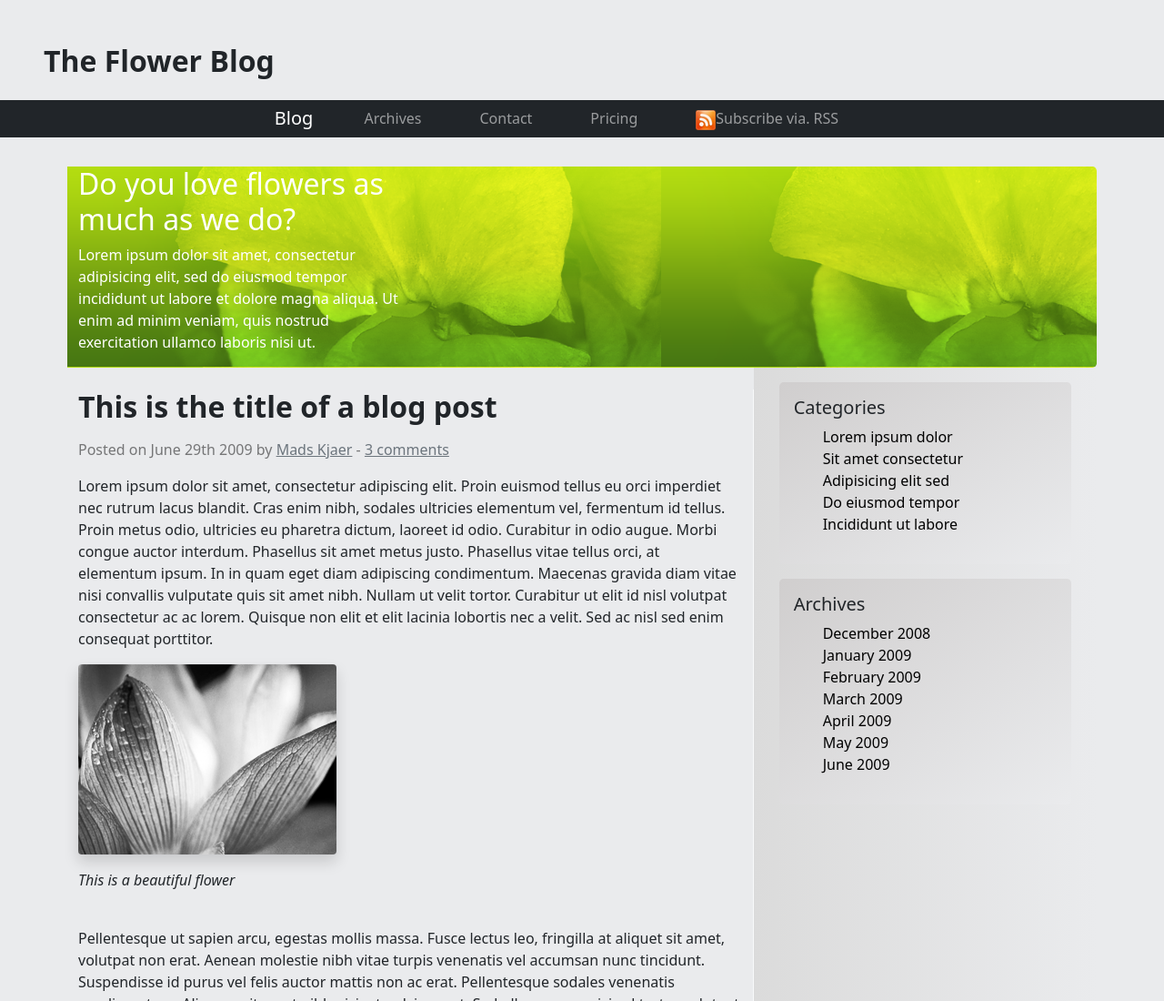
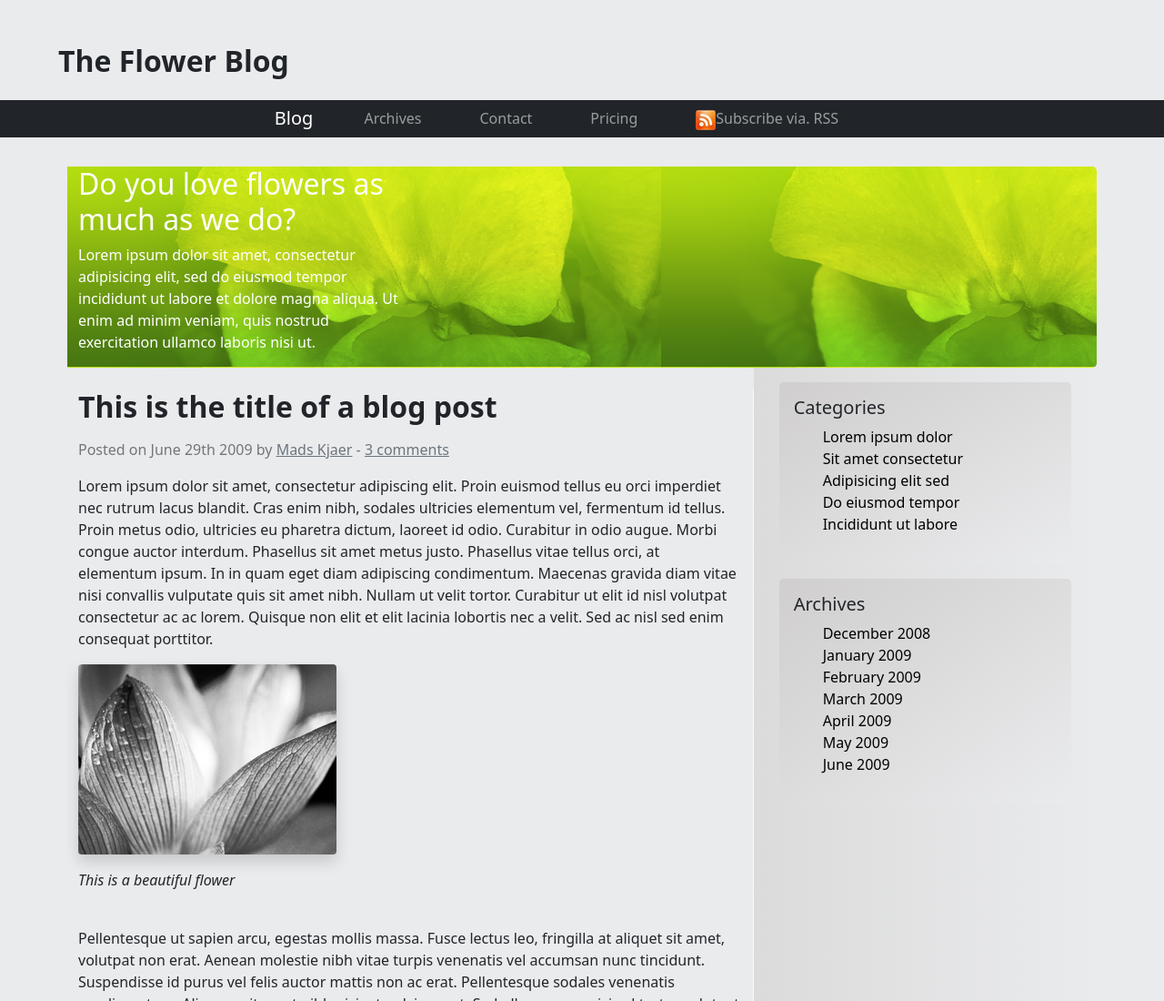
Before and after one commit to hagarahmed68896/bootstrab, a plain HTML site: page index.html in a window 1280 px wide. Shown: the top 1100 px of the page at 91% size. Drawn offline with nearby package versions, Linux system fonts and the light colour scheme.

Commit message:
bootstrab lab2

```diff
--- a/index.html
+++ b/index.html
@@ -61,7 +61,7 @@
 </head>
 <body>
    <div class="container-fluid col-sm-12 pt-5 ps-5 pb-3 ">
-    <h1 class="fs-2 fw-bolder "> The Flower Blog</h1>
+    <h1 class="fs-2 fw-bolder ms-3 "> The Flower Blog</h1>
    </div>
    <nav class="navbar navbar-expand-md navbar-dark bg-dark p-0 ">
     <div class="container-fluid justify-content-end">
```
